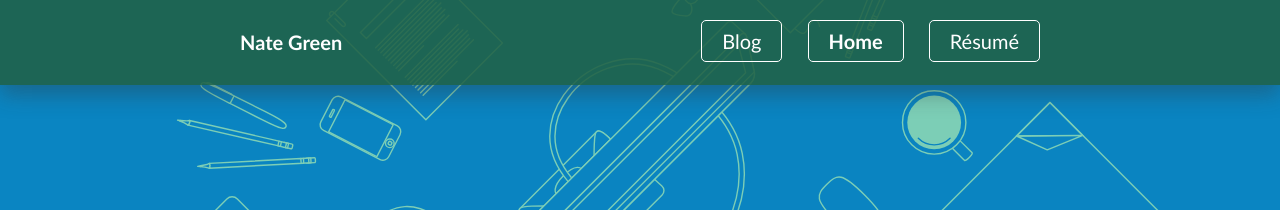
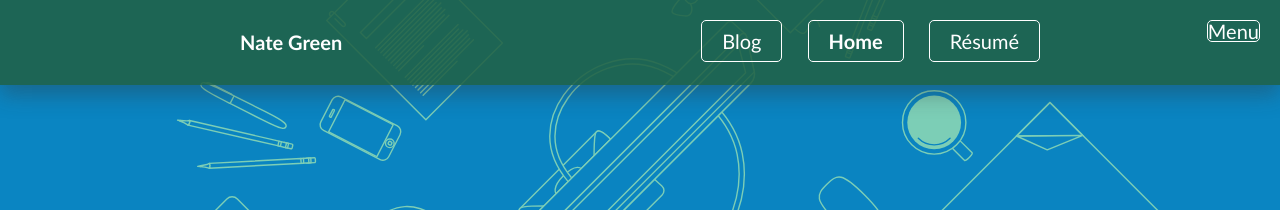
Before and after one commit to nategreen/old-website, a Jekyll site: the page built from index.html, in a window 1280 px wide. Shown: the top 210 px of the page. Built offline with Jekyll 4.4.1, drawn with Linux system fonts in a browser that asks for light colours; nearby versions of some CDN libraries.

Commit message:
change button to a#menu-button

```diff
--- a/_includes/header.html
+++ b/_includes/header.html
@@ -1,7 +1,7 @@
 <header class="">
   {% if site.pages %}
     <nav>
-      <button name="Menu">Menu</button>
+      <a id="menu-button" name="Menu">Menu</a>
       <h3>Menu</h3>
       <ul>
         {% for item in site.pages %}
--- a/_sass/_layout.scss
+++ b/_sass/_layout.scss
@@ -85,9 +85,8 @@ body > header {
       }
     }
 
-    button {
-      -webkit-appearance: none;
-
+    #menu-button {
+      display: block;
       position: absolute;
       top: 1rem;
       right: 1rem;
```
